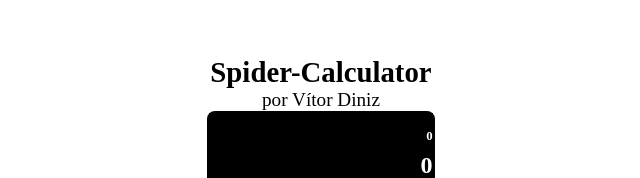
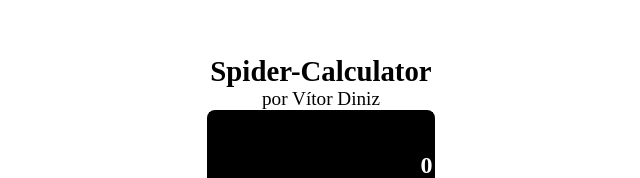
Before and after one commit to dinizmvitor/spider-calculator, a React (Create React App) app: page / in a window 1280 px wide. Shown: the part 142-320 px from the top of the page, without its empty margins (319-959 px from the left). Built offline with nearby package versions, Linux system fonts and the light colour scheme.

Commit message:
log adicionado

```diff
--- a/src/components/Calculator.css
+++ b/src/components/Calculator.css
@@ -12,7 +12,8 @@
     padding-top: 1rem;
 }
 
-.top-result {
+.log {
+    height: 1rem;
     margin-bottom: 0.5rem;
     font-size: 0.8rem;
 }
@@ -21,7 +22,7 @@
     font-size: 1.5rem;
 }
 
-.top-result, .result {
+.log, .result {
     display: flex;
     justify-content: right;
     align-items: flex-end;
--- a/src/components/Calculator.jsx
+++ b/src/components/Calculator.jsx
@@ -3,17 +3,28 @@ import { useState } from 'react'
 
 const Calculator = () => {
     const [result, setResult] = useState(0)
-    const [topResult, setTopResult] = useState(0)
     const [accumulator, setAccumulator] = useState(0)
+    const [log, setLog] = useState("")
     const [operator, setOperator] = useState("")
 
     const num = (e) => {
         let numButton = e.target.name
 
-        if(result === 0) {
+        console.log(operator)
+
+        if(result === 0 && operator === '') {
             setResult(numButton)
+            setLog(numButton)
+        } else if (result === 0 && operator) {
+            setResult(numButton)
+            setLog(log + numButton)
+        } else if (operator) {
+            setResult(result+numButton)
+            setLog(log + numButton)
         } else {
+            console.log(typeof log)
             setResult(result+numButton)
+            setLog(result+numButton)
         }
     }
 
@@ -22,17 +33,19 @@ const Calculator = () => {
     }
 
     const mathOp = (e) => {
-        let opButton = e.target.name
+        const opButton = e.target.name
 
         setOperator(opButton)
         setAccumulator(result)
         setResult(0)
+        setLog(log + opButton)
     }
 
     const clear = () => {
         setResult(0)
-        setTopResult(0)
+        setLog("")
         setAccumulator(0)
+        setOperator("")
     }
 
     const bs = () => {
@@ -42,24 +55,25 @@ const Calculator = () => {
     const calculate = () => {
         if (operator === '+'){
             setResult(parseFloat(accumulator) + parseFloat(result))
-            setTopResult(parseFloat(accumulator) + parseFloat(result))
+            setLog(accumulator + result)
+
         } else if (operator === '-') {
             setResult(parseFloat(accumulator) - parseFloat(result))
-            setTopResult(parseFloat(accumulator) - parseFloat(result))
+            setLog(accumulator - result)
         } else if (operator === '*') {
             setResult(parseFloat(accumulator) * parseFloat(result))
-            setTopResult(parseFloat(accumulator) * parseFloat(result))
+            setLog(accumulator * result)
         } else if (operator === '/') {
             setResult(parseFloat(accumulator) / parseFloat(result))
-            setTopResult(parseFloat(accumulator) / parseFloat(result))
+            setLog(accumulator / result)
         }
     }
 
     return (
         <div className="calculator">
             <div className="display">
-                <div className="top-result">
-                    <span>{topResult}</span>
+                <div className="log">
+                    <span>{log}</span>
                 </div>
                 <div className="result">
                     <span>{result}</span>
```
